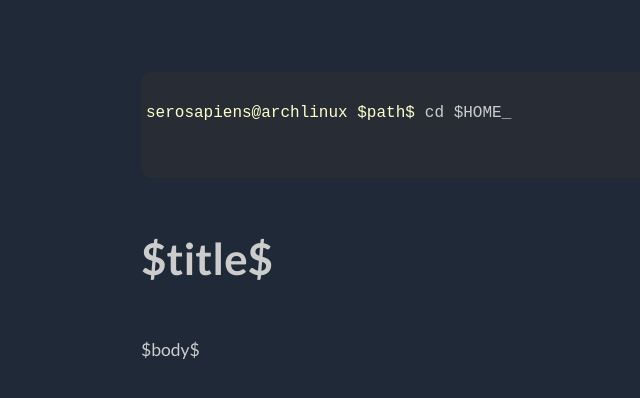
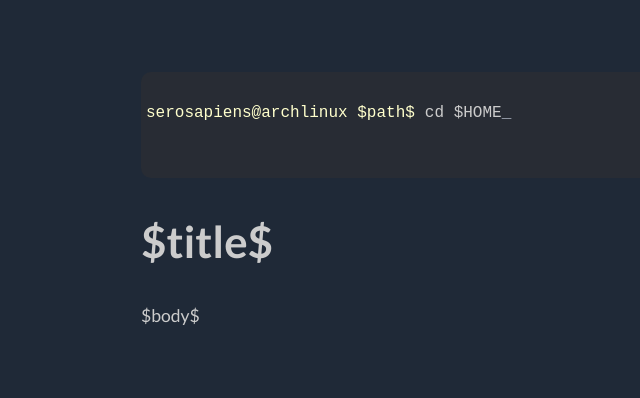
Before and after one commit to BananaHolograma/bash-static-blog, a plain HTML site: page content/templates/article.html in a window 1280 px wide. Shown: the whole page, without its empty margins (67-707 px from the left). Drawn offline with Linux system fonts and the light colour scheme.

Commit message:
new article about utils in bash and improved styles for headers

```diff
--- a/src/styles/globals.css
+++ b/src/styles/globals.css
@@ -23,29 +23,29 @@ main {
   padding-right: 2rem;
   padding-top: 4rem;
 }
-
+/* Estilos para los encabezados h1 a h5 */
 h1 {
   font-size: 2.5em;
   line-height: calc(1ex / 0.42);
-  margin: calc(1ex / 0.42) 0;
+  margin: calc(1ex / 0.62) 0;
 }
 
 h2 {
   font-size: 2em;
   line-height: calc(1ex / 0.42);
-  margin: calc(1ex / 0.42) 0;
+  margin: calc(1ex / 0.62) 0;
 }
 
 h3 {
-  font-size: 1.75em;
+  font-size: 1.5em;
   line-height: calc(1ex / 0.38);
-  margin: calc(1ex / 0.38) 0;
+  margin: calc(1ex / 0.58) 0;
 }
 
 h4 {
-  font-size: 1.5em;
+  font-size: 1.25em;
   line-height: calc(1ex / 0.37);
-  margin: calc(1ex / 0.37) 0;
+  margin: calc(1ex / 0.57) 0;
 }
 
 a {
@@ -116,6 +116,28 @@ blockquote {
   html,
   body {
     font-size: 1rem;
+  }
+}
+
+@media (max-width: 767px) {
+  h1 {
+    font-size: 2em;
+  }
+
+  h2 {
+    font-size: 1.75em;
+  }
+
+  h3 {
+    font-size: 1.5em;
+  }
+
+  h4 {
+    font-size: 1.25em;
+  }
+
+  h5 {
+    font-size: 1em;
   }
 }
 
```
Also changed, not shown: src/index.html (+1 -1 lines), 1 other file.
